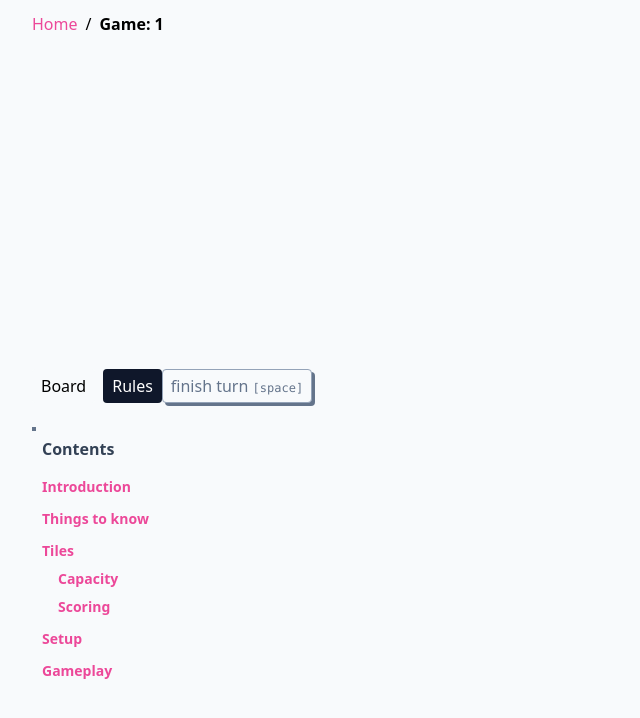
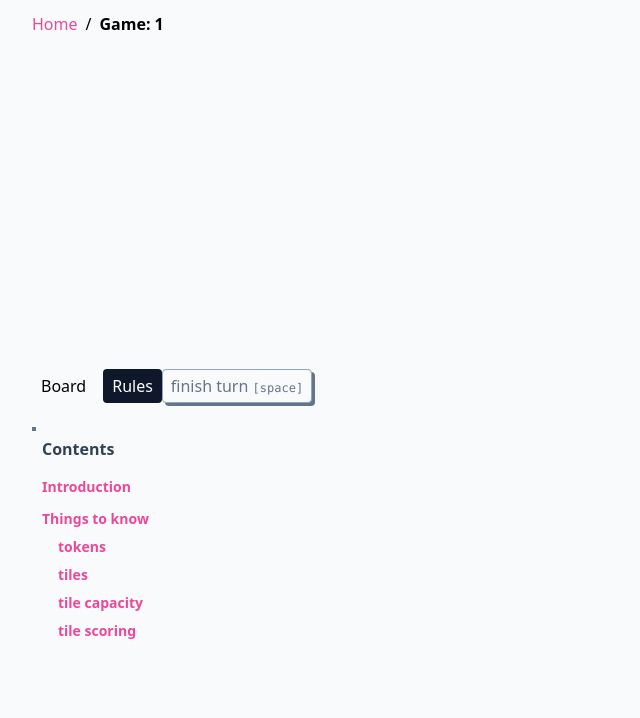
Before and after one commit to jacoacoacob/assembly-fe, a Vue app: page /game/1 in a window 1280 px wide. Both pictures are taken after a click on the button "Rules". Shown: the top 718 px of the page, without its empty margins (0-640 px from the left). Built offline with nearby package versions, Linux system fonts and the light colour scheme.

Commit message:
game rules

```diff
--- a/src/components/GameRules.vue
+++ b/src/components/GameRules.vue
@@ -26,23 +26,17 @@ const className = computed(() => ({
                 </h1>
                 <nav class="flex flex-col space-y-3 w-32 font-semibold text-sm">
                     <a href="#introduction">Introduction</a>
-                    <a href="#things-to-know">Things to know</a>
                     <nav class="space-y-2">
                         <h2>
-                            <a href="#tiles">Tiles</a>
+                            <a href="#things-to-know">Things to know</a>
                         </h2>
                         <ul class="pl-4 space-y-2">
-                            <li>
-                                <a href="#tile-capacity">Capacity</a>
-                            </li>
-                            <li>
-                                <a href="#tile-scoring">Scoring</a>
-                            </li>
+                            <li><a href="#things-to-know_tokens">tokens</a></li>
+                            <li><a href="#things-to-know_tiles">tiles</a></li>
+                            <li><a href="#things-to-know_tile-capacity">tile capacity</a></li>
+                            <li><a href="#things-to-know_tile-scoring">tile scoring</a></li>
                         </ul>
                     </nav>
-
-                    <a href="#setup">Setup</a>
-                    <a href="#gameplay">Gameplay</a>
                 </nav>
             </section>
             <section class="flex flex-col space-y-8 overflow-auto px-4 flex-1">
@@ -57,27 +51,59 @@ const className = computed(() => ({
                         brawl but a constant negotiation in relationship with others.
                     </p>
                     <p>
-                        Your goal is to get all of your tokens onto the board. Earning points
+                        ...
+                        <!-- Your goal is to get all of your tokens onto the board. Earning points
                         is key to success but be careful that your pursuit of points doesn't
                         knock any other player out of the game. If this happens, it's game over
-                        and everyone loses!
+                        and everyone loses! -->
                     </p>
                 </GameRulesSection>
 
-                <GameRulesSection heading="Tiles">
-                    <div class="space-y-8">
-                        <section class="space-y-4">
-                            <h3 id="tile-capacity" class="text-lg font-bold">
-                                Capacity
+                <GameRulesSection heading="Things to know">
+                    <div class="space-y-6">
+                        <section class="space-y-2">
+                            <h3 id="things-to-know_tokens" class="text-lg font-bold">
+                                Tokens
                             </h3>
                             <p>
-                                Each tile displays a number in its center. This is its <dfn>capacity</dfn>.
+                                Each player will controls 16 tokens. These are the round things which are
+                                color coded by player and can be moved between the token reserve and tiles
+                                on the board.
+                            </p>
+                        </section>
+                        <section class="space-y-2">
+                            <h3 id="things-to-know_tokens" class="text-lg font-bold">
+                                Token value
+                            </h3>
+                            <p>
+                                Each token displays a number in its center ranging from 1 to 4. This is its
+                                <i>token value</i>.
+                            </p>
+                        </section>
+                        <section class="space-y-2">
+                            <h3 id="things-to-know_tiles" class="text-lg font-bold">
+                                Tiles
+                            </h3>
+                            <p>
+                                The board is made up of a 6X9 grid of tiles.
+                            </p>
+                        </section>
+                        <section class="space-y-2">
+                            <h3 id="things-to-know_tile-capacity" class="text-lg font-bold">
+                                Tile capacity
+                            </h3>
+                            <p>
+                                Each tile displays a number in its center. This is its <i>capacity</i>.
                                 It is generated at random and will fluctuate depending on the season.
                             </p>
+                            <p>
+                                A tile may contain any combination of between 0 and 4 tokens as long
+                                as the sum of the token values does not exceed the tile's capacity.
+                            </p>
                         </section>
-                        <section class="space-y-4">
-                            <h3 id="tile-scoring" class="text-lg font-bold">
-                                Scoring
+                        <section class="space-y-2">
+                            <h3 id="things-to-know_tile-scoring" class="text-lg font-bold">
+                                Tile scoring
                             </h3>
                             <p>
                                 During round-completion, points are calculated for each player in every
@@ -90,7 +116,7 @@ const className = computed(() => ({
                             </p>
                             <p>
                                 In tiles containing tokens belonging to 2 or more players, points are
-                                calculated for each player using thing following steps.
+                                calculated for each of those players using thing following steps.
                             </p>
                             <ol class="space-y-1 list-decimal pl-4">
                                 <li>
@@ -112,17 +138,16 @@ const className = computed(() => ({
                             <div class="bg-slate-200 p-2 rounded">
                                 <h5 class="font-bold inline text-slate-600">Tip</h5>:
                                 <em>
-                                    You can click the <i class="font-semibold">tile capacity</i> display in each tile to see
-                                    details about that tile including the scoring for any player with
-                                    tokens in it.
+                                    You can click the <i class="font-semibold">tile capacity</i> display
+                                    in each tile to see details about that tile including the scoring
+                                    for any player with tokens in it.
                                 </em>
                             </div>
                         </section>
                     </div>
-
                 </GameRulesSection>
 
-                <GameRulesSection heading="Things to know">
+                <!-- <GameRulesSection heading="Things to know">
                     <p>
                         In Assemblage, each player controls 16
                         <dfn>tokens</dfn>.
@@ -224,7 +249,7 @@ const className = computed(() => ({
                             action.
                         </p>
                     </div>
-                </GameRulesSection>
+                </GameRulesSection> -->
 
 
                 <!-- <GameRulesSection heading="Materials">
```
